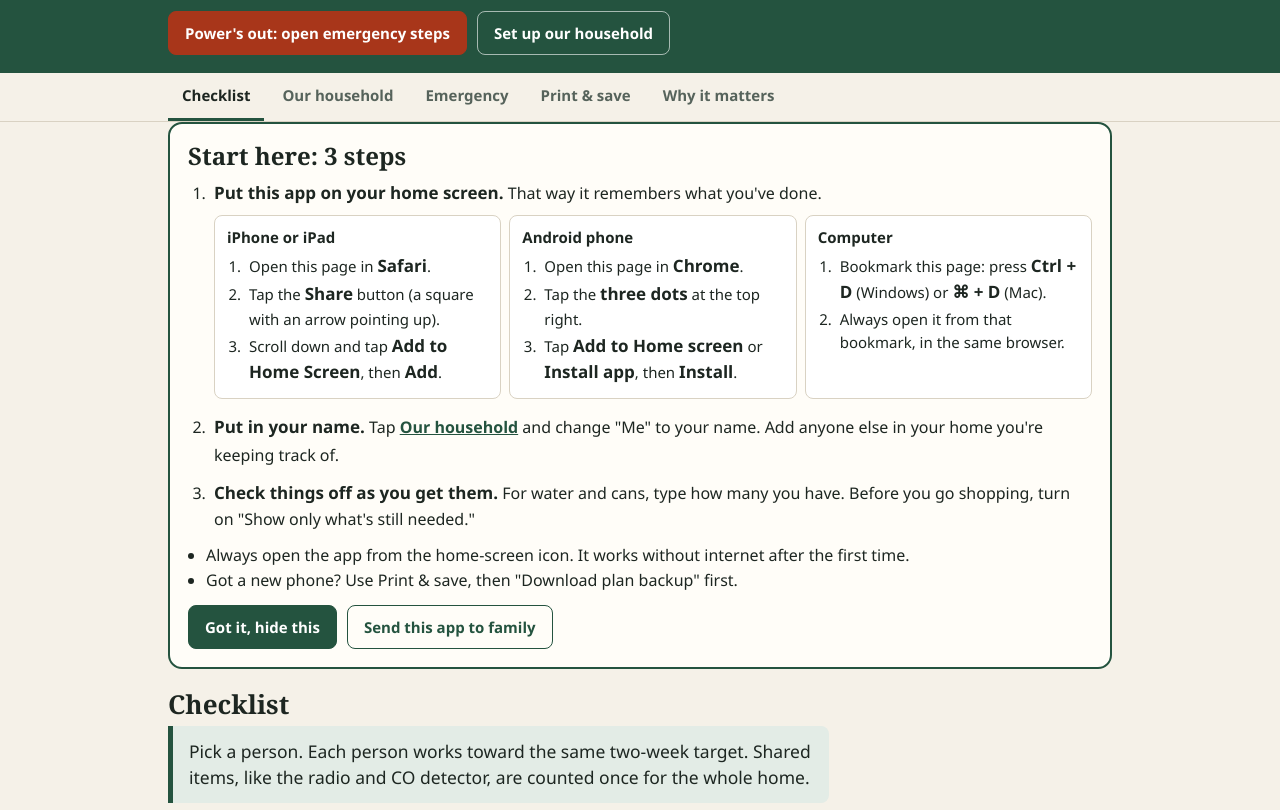
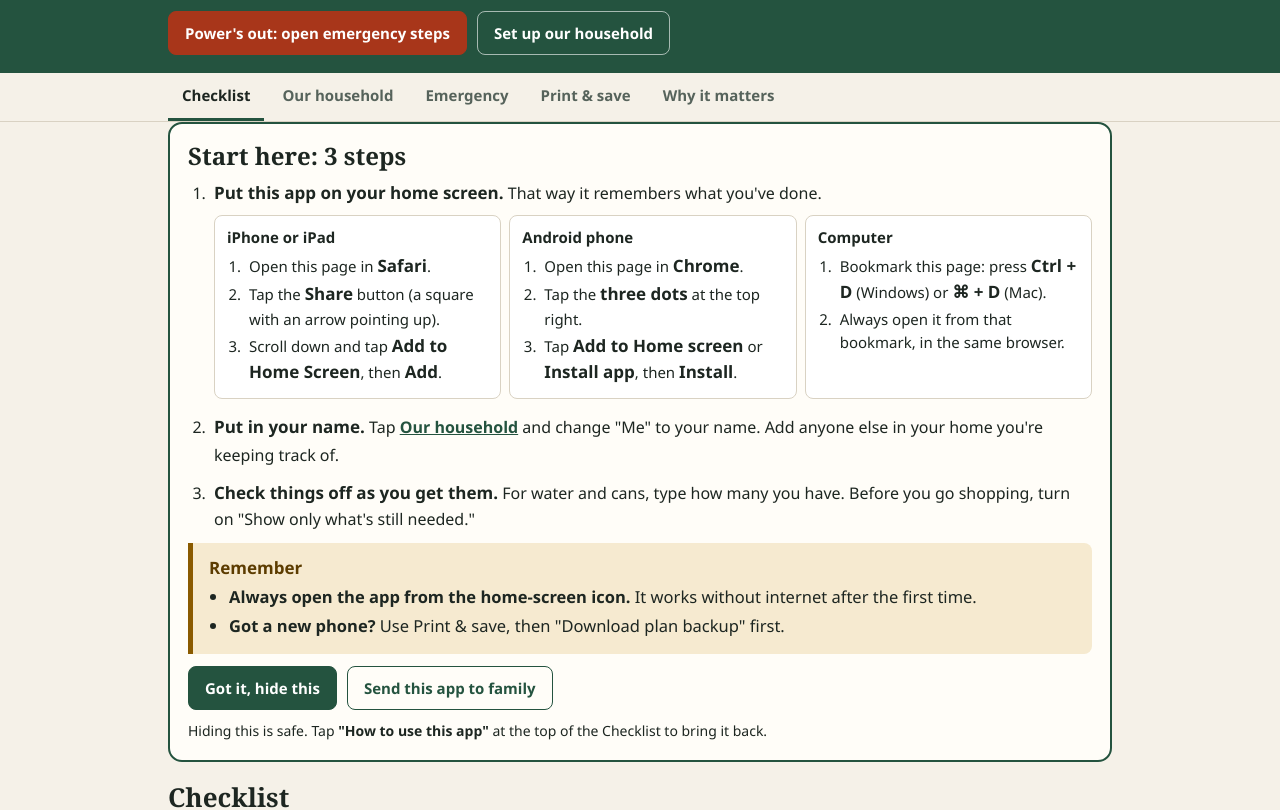
Before and after one commit to gnarklor/nh-winter-plan, a plain HTML site: page index.html in a window 1280 px wide. Shown: the part 167-977 px from the top of the page. Drawn offline with Linux system fonts and the light colour scheme; a web font is replaced by a local one.

Commit message:
Highlight setup tips and add visible How to use button
Co-authored-by: Perplexity <noreply@perplexity.ai>

```diff
--- a/index.html
+++ b/index.html
@@ -175,7 +175,12 @@ dialog::backdrop{background:rgba(20,30,25,.45)}
 .how ol{margin:0;padding-left:18px}
 .how ol li{margin:0 0 2px}
 .donebox{background:var(--spruce-2);border-radius:var(--r-md);padding:8px 12px;font-weight:600;color:var(--spruce)}
-.start .tips{font-size:16px;color:var(--ink);margin:4px 0 12px;padding-left:18px}
+.callout{font-size:16.5px;line-height:1.5;color:var(--ink);background:var(--amber-2);border-left:5px solid var(--amber);border-radius:0 var(--r-md) var(--r-md) 0;padding:12px 16px;margin:12px 0}
+.callout b.lead{display:block;font-size:17px;color:#5c3c00;margin-bottom:2px}
+.callout ul{margin:4px 0 0;padding-left:20px}.callout li{margin:4px 0}
+.howbtn{display:inline-flex;align-items:center;gap:8px;min-height:44px;padding:8px 14px;margin:0 0 14px;border-radius:999px;border:1.5px solid var(--spruce);background:var(--spruce-2);color:var(--spruce);font:600 15px var(--body);cursor:pointer}
+.howbtn[hidden]{display:none}
+.howbtn .q{display:inline-grid;place-items:center;width:22px;height:22px;border-radius:50%;background:var(--spruce);color:#fff;font-size:14px}
 .linkbtn{background:none;border:0;padding:0;color:var(--spruce);text-decoration:underline;font:inherit;cursor:pointer;min-height:44px}
 .linkbtn.inline{min-height:0;padding:4px 0;font-weight:600}
 .how div.other{display:none}
@@ -255,25 +260,27 @@ footer{border-top:1px solid var(--line);padding:18px 0 30px;font-size:14px;color
           <div data-os="desktop"><h4>Computer</h4><ol><li>Bookmark this page: press <b>Ctrl + D</b> (Windows) or <b>⌘ + D</b> (Mac).</li><li>Always open it from that bookmark, in the same browser.</li></ol></div>
         </div>
         <button type="button" class="linkbtn" id="otherDevices" hidden>Show steps for other phones and computers</button>
-        <p class="note" id="inAppNote" hidden style="margin:6px 0 0">Don't see those options? You may have opened the link inside Messages, Facebook or email. Tap the menu and choose "Open in Safari" or "Open in Chrome" first.</p>
+        <div class="callout" id="inAppNote" hidden><b class="lead">Don't see those options?</b>You may have opened the link inside Messages, Facebook or email. Tap the menu (often <b>⋯</b> or <b>⋮</b>) and choose <b>"Open in Safari"</b> or <b>"Open in Chrome"</b> first.</div>
       </li>
       <li><b>Put in your name.</b> Tap <button type="button" class="linkbtn inline" data-go="home">Our household</button> and change "Me" to your name. Add anyone else in your home you're keeping track of.</li>
       <li><b>Check things off as you get them.</b> For water and cans, type how many you have. Before you go shopping, turn on "Show only what's still needed."</li>
     </ol>
-    <ul class="tips">
-      <li>Always open the app from the home-screen icon. It works without internet after the first time.</li>
-      <li>Got a new phone? Use Print &amp; save, then "Download plan backup" first.</li>
-    </ul>
+    <div class="callout"><b class="lead">Remember</b><ul>
+      <li><b>Always open the app from the home-screen icon.</b> It works without internet after the first time.</li>
+      <li><b>Got a new phone?</b> Use Print &amp; save, then "Download plan backup" first.</li>
+    </ul></div>
     <div style="display:flex;flex-wrap:wrap;gap:10px">
       <button class="btn solid" type="button" id="hideStart">Got it, hide this</button>
       <button class="btn" type="button" id="shareBtn">Send this app to family</button>
     </div>
+    <p class="note" style="margin:10px 0 0;color:var(--ink)">Hiding this is safe. Tap <b>"How to use this app"</b> at the top of the Checklist to bring it back.</p>
   </section>
   <div id="storageWarn" class="banner" hidden>This browser is blocking storage, so your progress will disappear when you close it. Use "Print &amp; save" to download a backup file.</div>
 
   <!-- CHECKLIST -->
   <section class="view" id="v-list" aria-labelledby="h-list">
     <h2 id="h-list">Checklist</h2>
+    <button type="button" class="howbtn" id="showStart2" hidden><span class="q" aria-hidden="true">?</span>How to use this app</button>
     <p class="sub">Pick a person. Each person works toward the same two-week target. Shared items, like the radio and CO detector, are counted once for the whole home.</p>
     <div class="people" id="peopleChips" role="group" aria-label="Choose a person"></div>
     <div class="stats" id="stats"></div>
@@ -769,8 +776,9 @@ function setupStart(){
   if(!standalone&&(/FBAN|FBAV|Instagram|Line\/|GSA\/|; wv\)/.test(ua)||(isIOS&&/CriOS|FxiOS|EdgiOS/.test(ua))))$('#inAppNote').hidden=false;
   updateStart();
 }
-function updateStart(){const onList=!$('#v-list').hidden;$('#startHere').hidden=!(onList&&!S.hideStart);}
-$('#hideStart').addEventListener('click',()=>{S.hideStart=true;save();updateStart();toast('Hidden. Tap "How to use this app" at the bottom to see it again.');});
+function updateStart(){const onList=!$('#v-list').hidden;$('#startHere').hidden=!(onList&&!S.hideStart);$('#showStart2').hidden=!S.hideStart;}
+$('#hideStart').addEventListener('click',()=>{S.hideStart=true;save();updateStart();toast('Hidden. Tap "How to use this app" at the top of the Checklist to see it again.');});
+$('#showStart2').addEventListener('click',()=>$('#showStart').click());
 $('#showStart').addEventListener('click',()=>{S.hideStart=false;save();show('list');updateStart();$('#startHere').scrollIntoView({behavior:'smooth'});});
 const shareURL=()=>(location.protocol.startsWith('http')&&location.hostname.endsWith('github.io'))?location.href.split('#')[0]:PUBLIC_URL;
 const shareMsg=()=>`Here's our family winter emergency checklist. It shows what each person needs for 2 weeks without power, and what to do in an outage.\n\n1. Tap this link: ${shareURL()}\n2. Put it on your home screen. iPhone: in Safari, tap Share, then "Add to Home Screen." Android: in Chrome, tap the 3 dots, then "Add to Home screen."\n3. Open it from that icon each time and it remembers what you've checked off.\n\nNothing you type is sent anywhere. It stays on your phone.`;
--- a/sw.js
+++ b/sw.js
@@ -1,5 +1,5 @@
 // Keeps the app working offline after the first visit.
-const CACHE='winter-plan-v9';
+const CACHE='winter-plan-v10';
 const FILES=['./','./index.html','./manifest.webmanifest','./icon-192.png','./icon-512.png','./apple-touch-icon.png'];
 self.addEventListener('install',e=>{e.waitUntil(caches.open(CACHE).then(c=>c.addAll(FILES)).then(()=>self.skipWaiting()));});
 self.addEventListener('activate',e=>{e.waitUntil(caches.keys().then(ks=>Promise.all(ks.filter(k=>k!==CACHE).map(k=>caches.delete(k)))).then(()=>self.clients.claim()));});
```
